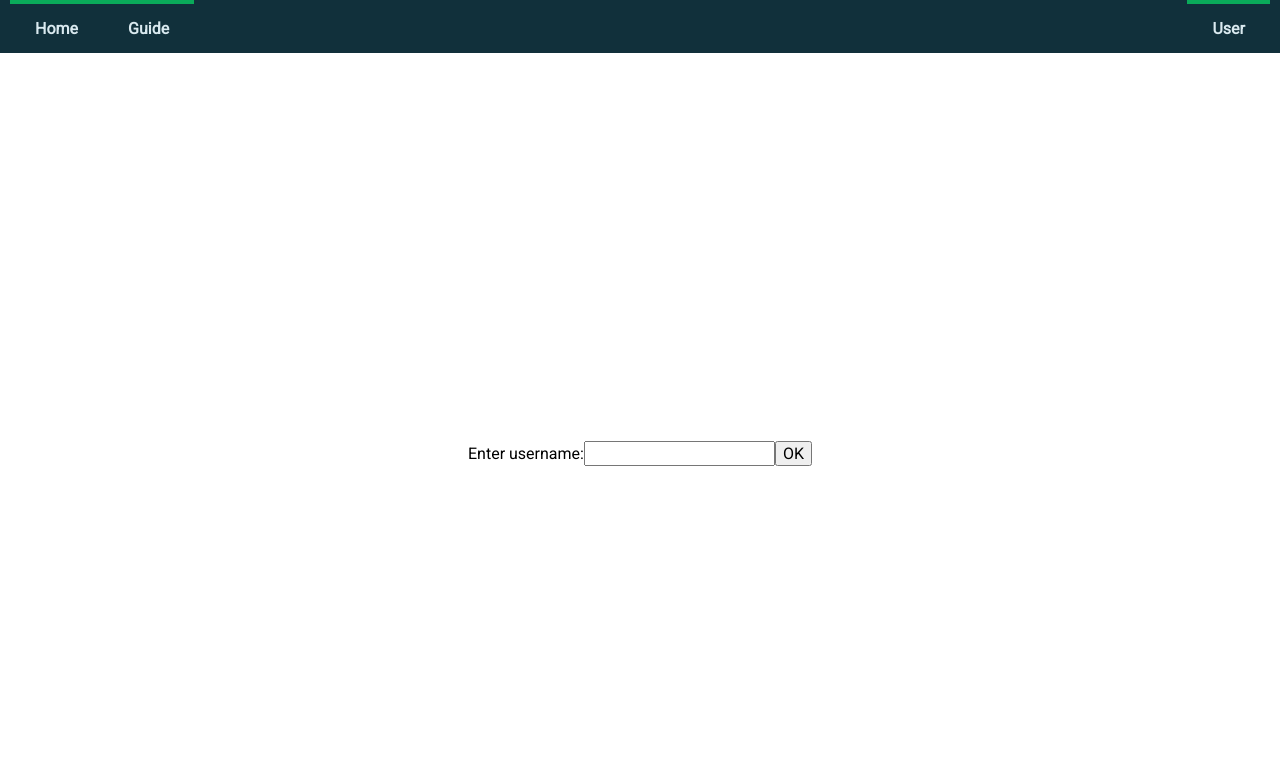
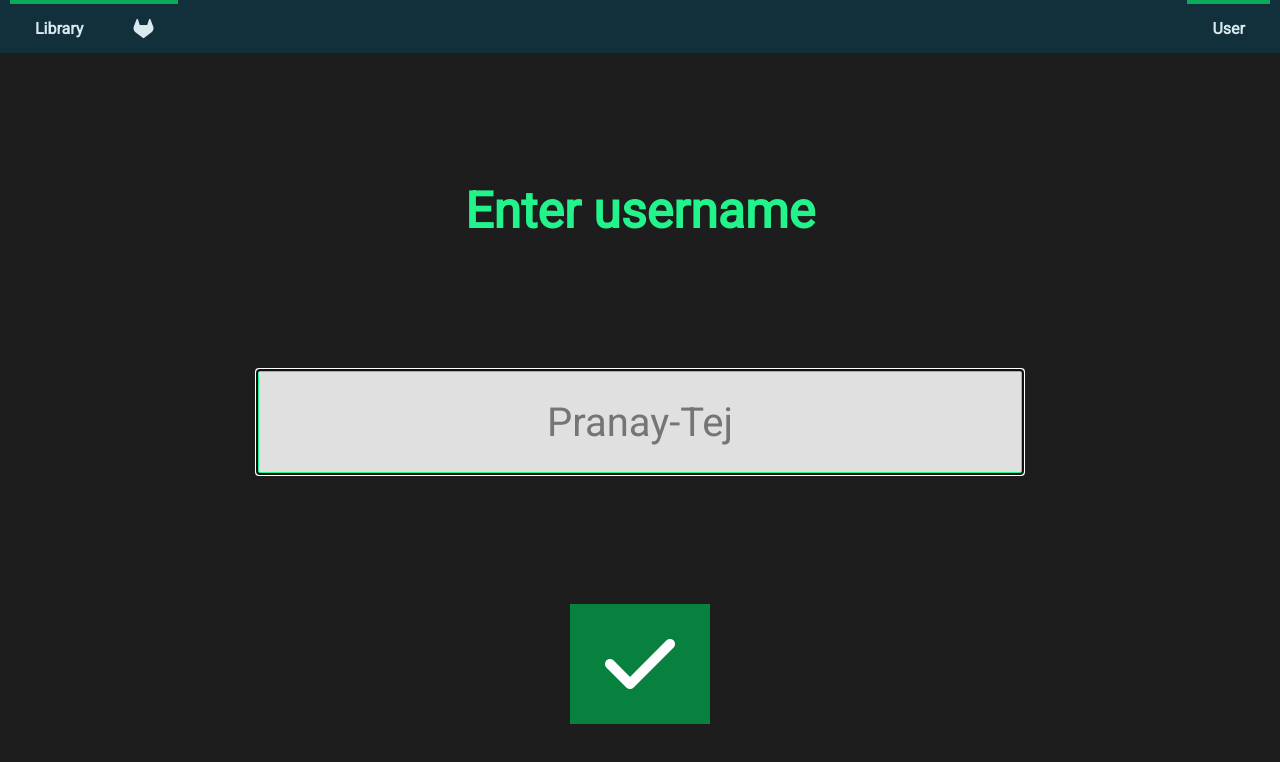
Before and after one commit to Pranay-Tej/gist-manager, an Angular app in the folder angular-ui/snippet-ui/: page /user in a window 1280 px wide. Shown: the top 762 px of the page. Built offline with nearby package versions, Linux system fonts and the light colour scheme.

Commit message:
add transparent background to modal; style-inputbox, checkbox, modals; autofocus input field on load; add gitlab link

```diff
--- a/angular-ui/snippet-ui/src/app/app.component.css
+++ b/angular-ui/snippet-ui/src/app/app.component.css
@@ -17,7 +17,7 @@
     left:  0px;
     width:  100%;
     height: 100%;
-
+    background-color: rgba(0,0,0,0.5);
 
     /* position:  fixed; */
     /* top: 300px; */
--- a/angular-ui/snippet-ui/src/app/components/home/code/edit-tags-modal/edit-tags-component/edit-tags-component.component.css
+++ b/angular-ui/snippet-ui/src/app/components/home/code/edit-tags-modal/edit-tags-component/edit-tags-component.component.css
@@ -1,3 +1,106 @@
-.checkbox-container{
+.edit-tags-main-container{
     display: flex;
+    flex-direction: column;
+    align-items: center;
+    justify-content: space-evenly;
+    height: 100%;
+    width: 100%;
+
+    background-color: rgb(29, 29, 29);
 }
+
+.tag-list{
+    display: flex;
+    flex-direction: column;
+    justify-content: space-evenly;
+    /* align-items: flex-start; */
+    /* justify-content: space-evenly; */
+}
+
+.tag-name{
+    font-size: 30px;
+    color: white;
+}
+.tag-container{
+    display: flex;
+    justify-content: flex-start;
+}
+
+.button {
+    background-color: rgb(8, 128, 62);
+    border: none;
+    color: white;
+    padding: 15px 25px;
+    margin: 0 1px;
+}
+
+.button:hover {
+    background-color: rgb(150, 51, 5);
+}
+
+.checkbox-container {
+    display: block;
+    position: relative;
+    padding-left: 35px;
+    margin-bottom: 12px;
+    cursor: pointer;
+    font-size: 22px;
+    -webkit-user-select: none;
+    -moz-user-select: none;
+    -ms-user-select: none;
+    user-select: none;
+  }
+
+  /* Hide the browser's default checkbox */
+  .checkbox-container input {
+    position: absolute;
+    opacity: 0;
+    cursor: pointer;
+    height: 0;
+    width: 0;
+  }
+
+  /* Create a custom checkbox */
+  .checkmark {
+    position: absolute;
+    top: 0;
+    left: 0;
+    height: 25px;
+    width: 25px;
+    background-color: #eee;
+  }
+
+  /* On mouse-over, add a grey background color */
+  .checkbox-container:hover input ~ .checkmark {
+    background-color: #ccc;
+  }
+
+  /* When the checkbox is checked, add a blue background */
+  .checkbox-container input:checked ~ .checkmark {
+    background-color: rgb(8, 128, 62);
+  }
+
+  /* Create the checkmark/indicator (hidden when not checked) */
+  .checkmark:after {
+    content: "";
+    position: absolute;
+    display: none;
+  }
+
+  /* Show the checkmark when checked */
+  .checkbox-container input:checked ~ .checkmark:after {
+    display: block;
+  }
+
+  /* Style the checkmark/indicator */
+  .checkbox-container .checkmark:after {
+    left: 9px;
+    top: 5px;
+    width: 5px;
+    height: 10px;
+    border: solid white;
+    border-width: 0 3px 3px 0;
+    -webkit-transform: rotate(45deg);
+    -ms-transform: rotate(45deg);
+    transform: rotate(45deg);
+  }
--- a/angular-ui/snippet-ui/src/app/components/home/code/edit-tags-modal/edit-tags-component/edit-tags-component.component.html
+++ b/angular-ui/snippet-ui/src/app/components/home/code/edit-tags-modal/edit-tags-component/edit-tags-component.component.html
@@ -1,6 +1,16 @@
-<div *ngFor="let tag of all_tag_list" class="checkbox-container">
-  <input type ="checkbox" (click)="updateSet($event, tag.id)" [checked]="contains(tag.id)" />
-  <div>{{ tag.name }}</div>
+<div class="edit-tags-main-container">
+  <div class="tag-list">
+
+    <div *ngFor="let tag of all_tag_list" class="tag-container">
+      <label class="checkbox-container">
+        <input type="checkbox" class="tag-checkbox" (click)="updateSet($event, tag.id)" [checked]="contains(tag.id)" />
+        <span class="checkmark"></span>
+      </label>
+      <div class="tag-name">{{ tag.name }}</div>
+    </div>
+
+  </div>
+  <button (click)="final()" class="button">
+    <i class="fas fa-check fa-2x"></i>
+  </button>
 </div>
-
-<button (click)="final()" >OK</button>
--- a/angular-ui/snippet-ui/src/app/components/nav-bar/nav-bar.component.html
+++ b/angular-ui/snippet-ui/src/app/components/nav-bar/nav-bar.component.html
@@ -1,7 +1,9 @@
 <div class="main-menu">
   <div class="main-menu-section">
-    <div class="main-menu-item main-menu-button" [routerLink]="['/library']">Home</div>
-    <div class="main-menu-item main-menu-button">Guide</div>
+    <div class="main-menu-item main-menu-button" [routerLink]="['/library']">Library</div>
+    <div class="main-menu-item main-menu-button" (click)="openGitLab()" >
+      <i class="fab fa-gitlab fa-lg"></i>
+    </div>
   </div>
   <div class="main-menu-section">
     <div class="main-menu-item main-menu-button" [routerLink]="['/user']" >User</div>
--- a/angular-ui/snippet-ui/src/app/components/nav-bar/nav-bar.component.ts
+++ b/angular-ui/snippet-ui/src/app/components/nav-bar/nav-bar.component.ts
@@ -31,6 +31,15 @@ export class NavBarComponent implements OnInit {
   //   this.modalService.sendOutput(reset_output);
   // }
 
+  openGitLab(){
+    const link = document.createElement('a');
+    link.setAttribute('target', '_blank');
+    link.setAttribute('href', 'https://gitlab.com/pranay_teja/gist-manager');
+    document.body.appendChild(link);
+    link.click();
+    link.remove();
+
+  }
   constructor(
     // private modalService: ModalService,
     // private usernameService: UsernameService,
--- a/angular-ui/snippet-ui/src/app/components/popup-modals/input-modal/input-modal.component.css
+++ b/angular-ui/snippet-ui/src/app/components/popup-modals/input-modal/input-modal.component.css
@@ -1,8 +1,41 @@
-.main-inputmodal-container{
+.main-inputmodal-container {
     display: flex;
-    justify-content: center;
+    flex-direction: column;
+    justify-content: space-evenly;
     align-items: center;
     height: 100%;
     width: 100%;
+    background-color: rgb(29, 29, 29);
+    font-size: 20px;
+}
 
+.message {
+    font-weight: bold;
+    font-size: 30px;
+    color: rgb(35, 243, 139);
 }
+
+#userInput {
+    border: 3px solid rgba(0, 0, 0, 0);
+    padding: 30px;
+    height: 30px;
+    width: 75%;
+    background-color: rgb(224, 224, 224);
+    text-align: center;
+}
+
+#userInput:focus{
+    border: 3px solid rgb(35, 243, 139);
+}
+
+.button {
+    background-color: rgb(8, 128, 62);
+    border: none;
+    color: white;
+    padding: 15px 25px;
+    margin: 0 1px;
+}
+
+.button:hover {
+    background-color: rgb(150, 51, 5);
+}
--- a/angular-ui/snippet-ui/src/app/components/popup-modals/input-modal/input-modal.component.html
+++ b/angular-ui/snippet-ui/src/app/components/popup-modals/input-modal/input-modal.component.html
@@ -1,5 +1,9 @@
 <div class="main-inputmodal-container">
-  {{ message }}
-  <input type="text" #userInput (keyup.enter)="sendUserInput(userInput.value)">
-  <button (click)="sendUserInput(userInput.value)">OK</button>
+  <div class="message">
+    {{ message }}
+  </div>
+  <input type="text" #userInput id="userInput" (keyup.enter)="sendUserInput(userInput.value)">
+  <button (click)="sendUserInput(userInput.value)" class="button">
+    <i class="fas fa-check fa-2x"></i>
+  </button>
 </div>
--- a/angular-ui/snippet-ui/src/app/components/popup-modals/input-modal/input-modal.component.ts
+++ b/angular-ui/snippet-ui/src/app/components/popup-modals/input-modal/input-modal.component.ts
@@ -58,7 +58,10 @@ export class InputModalComponent implements OnInit, OnDestroy {
       () => {
         this.cancel();
       }
-    )
+    );
+
+    document.getElementById("userInput").focus();
+
   }
 
   ngOnDestroy(){
--- a/angular-ui/snippet-ui/src/app/components/user/user.component.css
+++ b/angular-ui/snippet-ui/src/app/components/user/user.component.css
@@ -1,8 +1,42 @@
-.main-user-container{
+.main-user-container {
     display: flex;
-    justify-content: center;
+    flex-direction: column;
+    justify-content: space-evenly;
     align-items: center;
     height: 100%;
     width: 100%;
+    background-color: rgb(29, 29, 29);
+    font-size: 40px;
+}
 
+.message {
+    font-weight: bold;
+    font-size: 50px;
+    color: rgb(35, 243, 139);
 }
+
+#userInput {
+    border: 3px solid rgba(0, 0, 0, 0);
+    padding: 50px;
+    height: 50px;
+    width: 60%;
+    background-color: rgb(224, 224, 224);
+    text-align: center;
+}
+
+#userInput:focus{
+    border: 3px solid rgb(35, 243, 139);
+}
+
+
+.button {
+    background-color: rgb(8, 128, 62);
+    border: none;
+    color: white;
+    padding: 20px 35px;
+    margin: 0 1px;
+}
+
+.button:hover {
+    background-color: rgb(150, 51, 5);
+}
--- a/angular-ui/snippet-ui/src/app/components/user/user.component.html
+++ b/angular-ui/snippet-ui/src/app/components/user/user.component.html
@@ -1,5 +1,10 @@
 <div class="main-user-container">
-  Enter username:
-  <input type="text" #userInput (keyup.enter)="setUsername(userInput.value)">
-  <button (click)="setUsername(userInput.value)">OK</button>
+  <div class="message">
+    Enter username
+  </div>
+  <input type="text" #userInput id="userInput" placeholder="Pranay-Tej" (keyup.enter)="setUsername(userInput.value)"
+    autofocus>
+  <button (click)="setUsername(userInput.value)" class="button">
+    <i class="fas fa-check fa-2x"></i>
+  </button>
 </div>
--- a/angular-ui/snippet-ui/src/app/components/user/user.component.ts
+++ b/angular-ui/snippet-ui/src/app/components/user/user.component.ts
@@ -21,6 +21,7 @@ export class UserComponent implements OnInit {
     ) { }
 
   ngOnInit() {
+    document.getElementById("userInput").focus();
   }
 
 }
```
